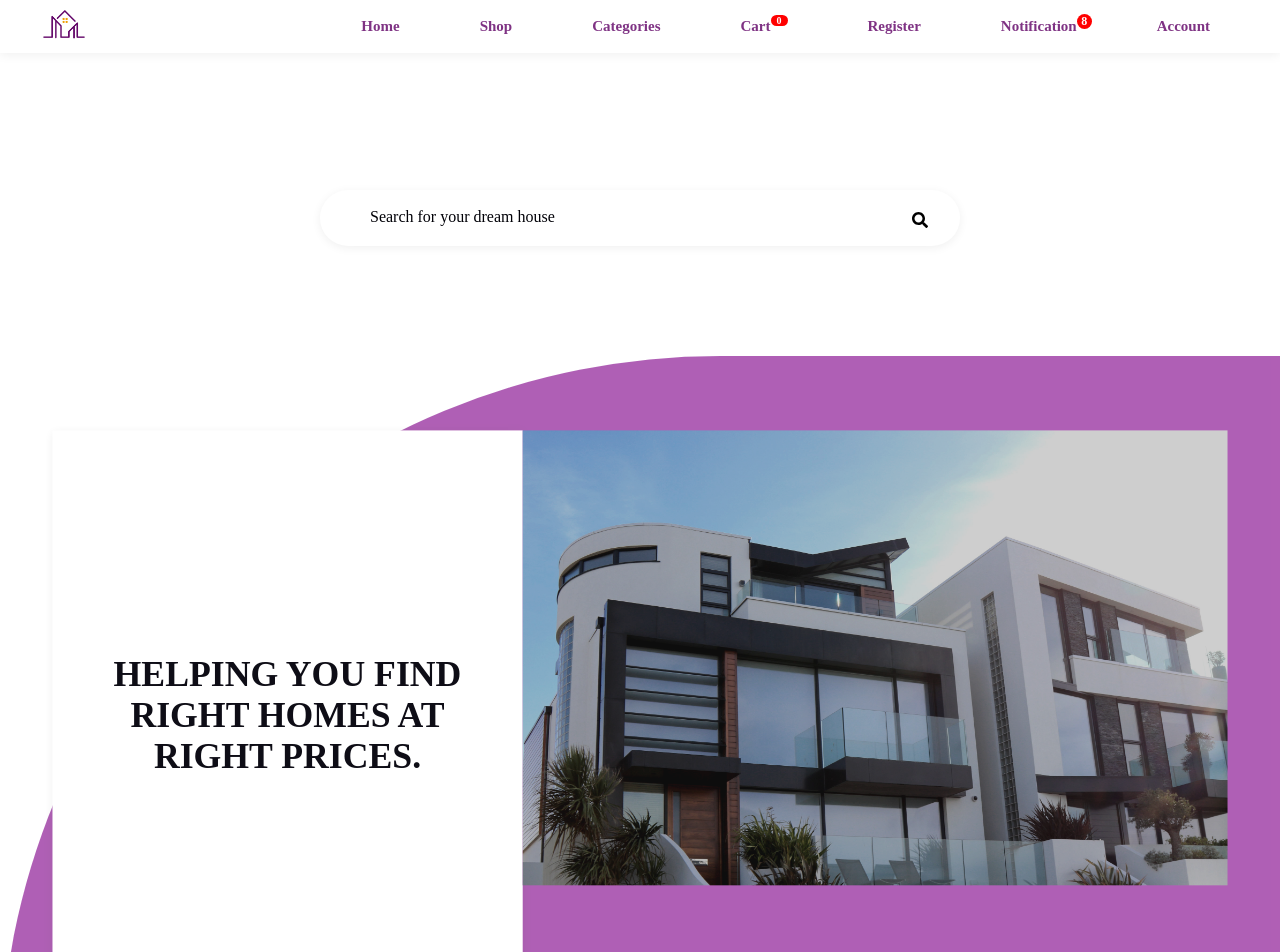
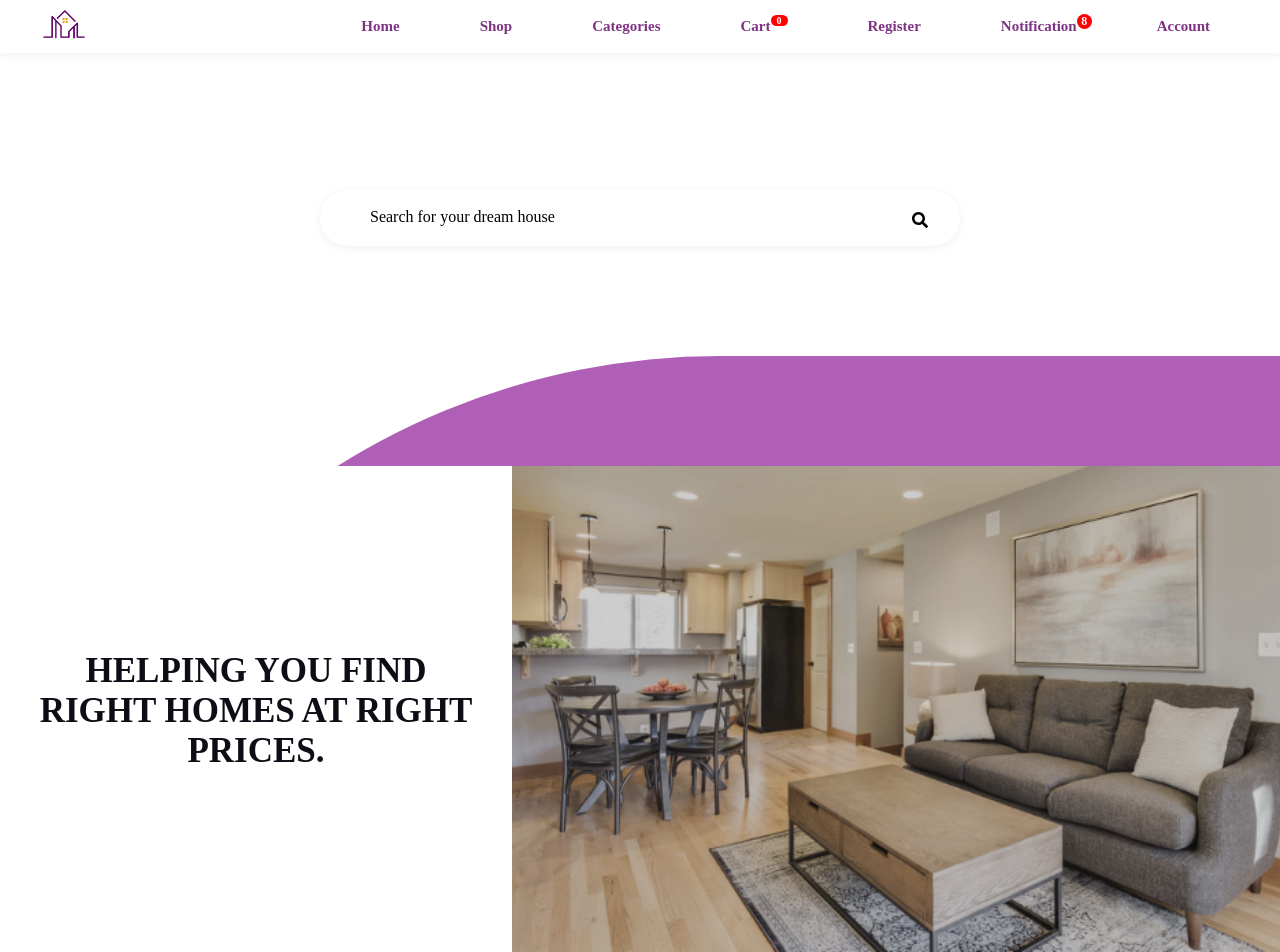
Before and after one commit to Kwarto/capstoneproject, a React (Create React App) app: page / in a window 1280 px wide. Shown: the top 952 px of the page. Built offline with nearby package versions, Linux system fonts and the light colour scheme; a web font is replaced by a local one.

Commit message:
added swiper to the header

```diff
--- a/src/components/HeaderSlider/HeaderSLiderElement.jsx
+++ b/src/components/HeaderSlider/HeaderSLiderElement.jsx
@@ -15,24 +15,24 @@ export const HeaderSliderWrapper = styled.header`
  }
 `
 
-export const SliderMainWrapper = styled.div`
- height: 70vh;
- display: grid;
- grid-template-columns: 40% 60%;
- transform: scale(1.02);
-
- @media screen and (max-width: 1024px){
-  grid-template-columns: 100%;
-  height: 70vh;
- }
-`
-
 export const SliderItem = styled.div`
   padding: 30px;
   background: #fff;
   box-shadow: var(--box-shadow);
   display: flex;
   align-items: center;
+`
+
+export const SliderText = styled.h2`
+ color: #02010a;
+ font-size: 35px;
+ font-weight: 600;
+ text-align: center;
+ text-transform: uppercase;
+
+ @media screen and (max-width: 1024px){
+  font-size: 30px;
+ }
 `
 
 export const SliderImg = styled.div`
@@ -46,14 +46,3 @@ export const SliderImg = styled.div`
     }
  }
 `
-export const SliderText = styled.h2`
- color: #02010a;
- font-size: 35px;
- font-weight: 600;
- text-align: center;
- text-transform: uppercase;
-
- @media screen and (max-width: 1024px){
-  font-size: 30px;
- }
-`
--- a/src/components/HeaderSlider/HeaderSlider.jsx
+++ b/src/components/HeaderSlider/HeaderSlider.jsx
@@ -1,11 +1,25 @@
 import React from 'react'
-import { HeaderSliderWrapper, SliderMainWrapper, SliderItem, SliderText, SliderImg } from './HeaderSLiderElement'
+import { HeaderSliderWrapper, SliderItem, SliderText, SliderImg } from './HeaderSLiderElement'
 import SlidImg1 from '../../images/nine.jpg'
+import SlidImg2 from '../../images/image-s4.png'
+import { Autoplay } from 'swiper';
+import { Swiper, SwiperSlide } from 'swiper/react';
+import 'swiper/css';
+import 'swiper/css/autoplay';
 function HeaderSlider() {
   return (
      <>
       <HeaderSliderWrapper>
-        <SliderMainWrapper className='container'>
+      <Swiper
+        modules={[Autoplay]}
+        spaceBetween={50}
+        slidesPerView={1}
+        autoplay={{
+          delay: 5000,
+          disableOnInteraction: false,
+        }}
+      >
+        <SwiperSlide className='swiper-slide'>
           <SliderItem>
             <SliderText>
               Helping you find right homes at right prices.
@@ -14,7 +28,28 @@ function HeaderSlider() {
           <SliderImg>
             <img src={SlidImg1} alt="" />
           </SliderImg>
-        </SliderMainWrapper>
+        </SwiperSlide>
+        <SwiperSlide className='container'>
+          <SliderItem>
+            <SliderText>
+              Helping you find right homes at right prices.
+            </SliderText>
+          </SliderItem>
+          <SliderImg>
+            <img src={SlidImg2} alt="" />
+          </SliderImg>
+        </SwiperSlide>
+        <SwiperSlide className='container'>
+          <SliderItem>
+            <SliderText>
+              Helping you find right homes at right prices.
+            </SliderText>
+          </SliderItem>
+          <SliderImg>
+            <img src={SlidImg1} alt="" />
+          </SliderImg>
+        </SwiperSlide>
+      </Swiper>
       </HeaderSliderWrapper>
      </>
   )
--- a/src/index.css
+++ b/src/index.css
@@ -73,6 +73,11 @@ img{
     top: 3.8rem;
     z-index: 100;
   }
+
+  .swiper-slide{
+    grid-template-columns: 100%;
+    height: 70vh;
+  }
 }
 
 
@@ -84,3 +89,22 @@ img{
     z-index: 100;
   }
 }
+
+.swiper-slide{
+  height: 70vh;
+  display: grid;
+  grid-template-columns: 40% 60%;
+  transform: scale(1.02);
+  width: var(--container-lg);
+  margin: 0 auto;
+}
+
+ /* @media screen and (max-width: 1024px){
+  grid-template-columns: 100%;
+  height: 70vh;
+ }
+`
+
+
+
+*/
```
